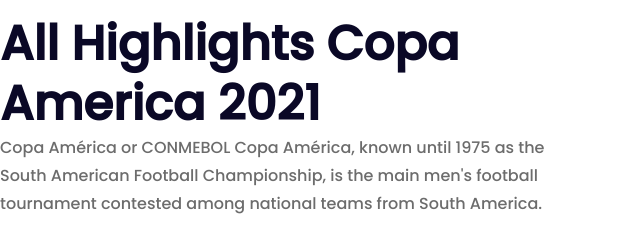
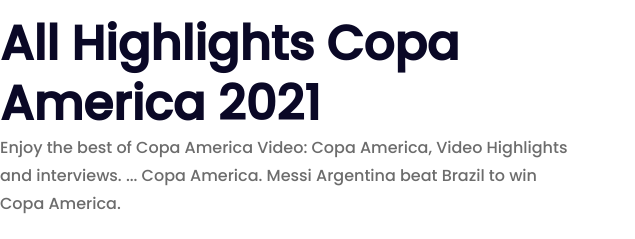
Before and after one commit to abirmehedi77/Assignment2, a plain HTML site: page index.html in a window 1280 px wide. Shown: the part 2900-3139 px from the top of the page, 0-635 px from the left. Drawn offline with Linux system fonts and the light colour scheme.

Commit message:
final change

```diff
--- a/index.html
+++ b/index.html
@@ -253,9 +253,7 @@
                 All Highlights Copa America 2021
               </h1>
               <p class="highlight-description">
-                Copa América or CONMEBOL Copa América, known until 1975 as the
-                South American Football Championship, is the main men's football
-                tournament contested among national teams from South America.
+                Enjoy the best of Copa America Video: Copa America, Video Highlights and interviews. ... Copa America. Messi Argentina beat Brazil to win Copa America.
               </p>
               <div class="action-button">
                 <a href="#" target="_blank"
```
